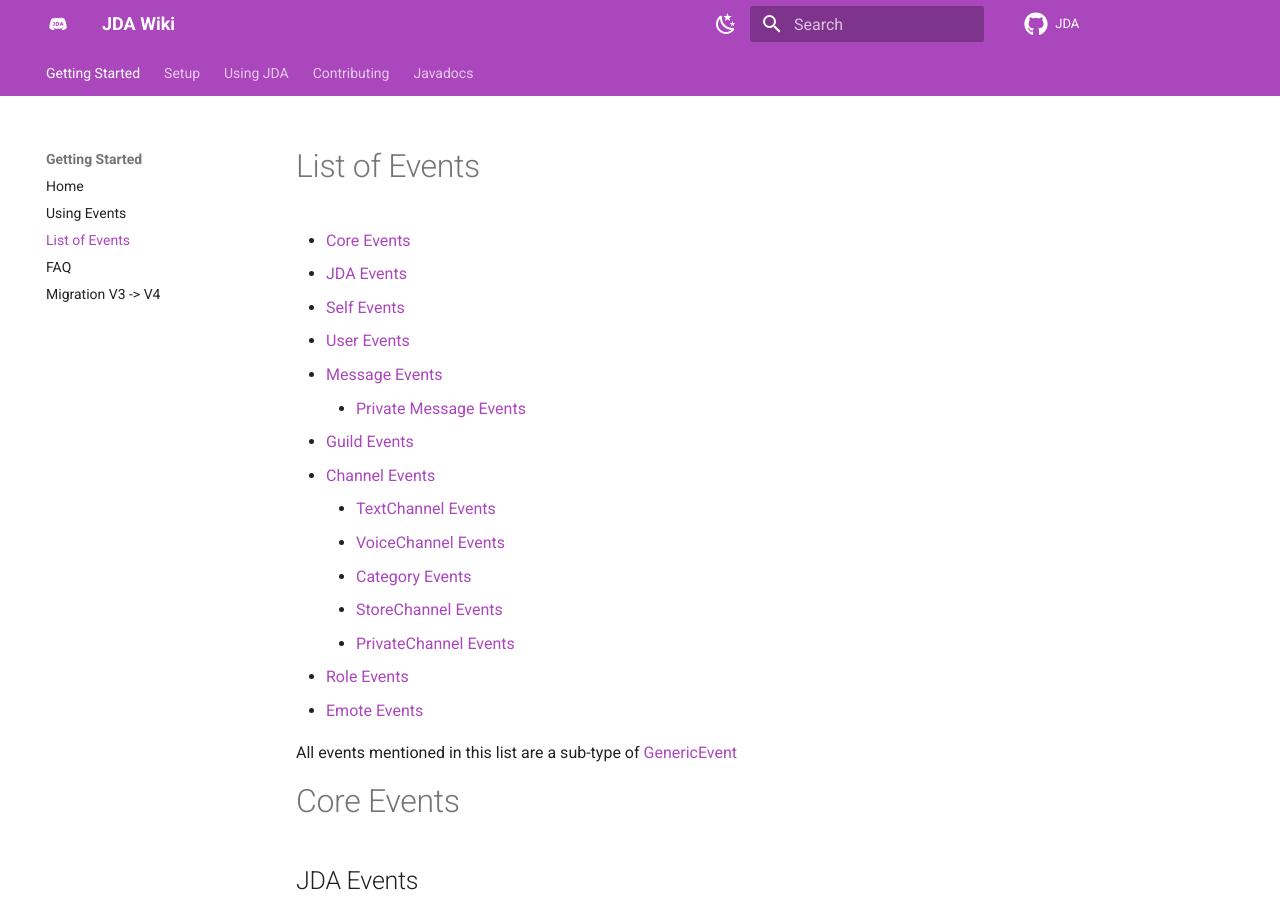
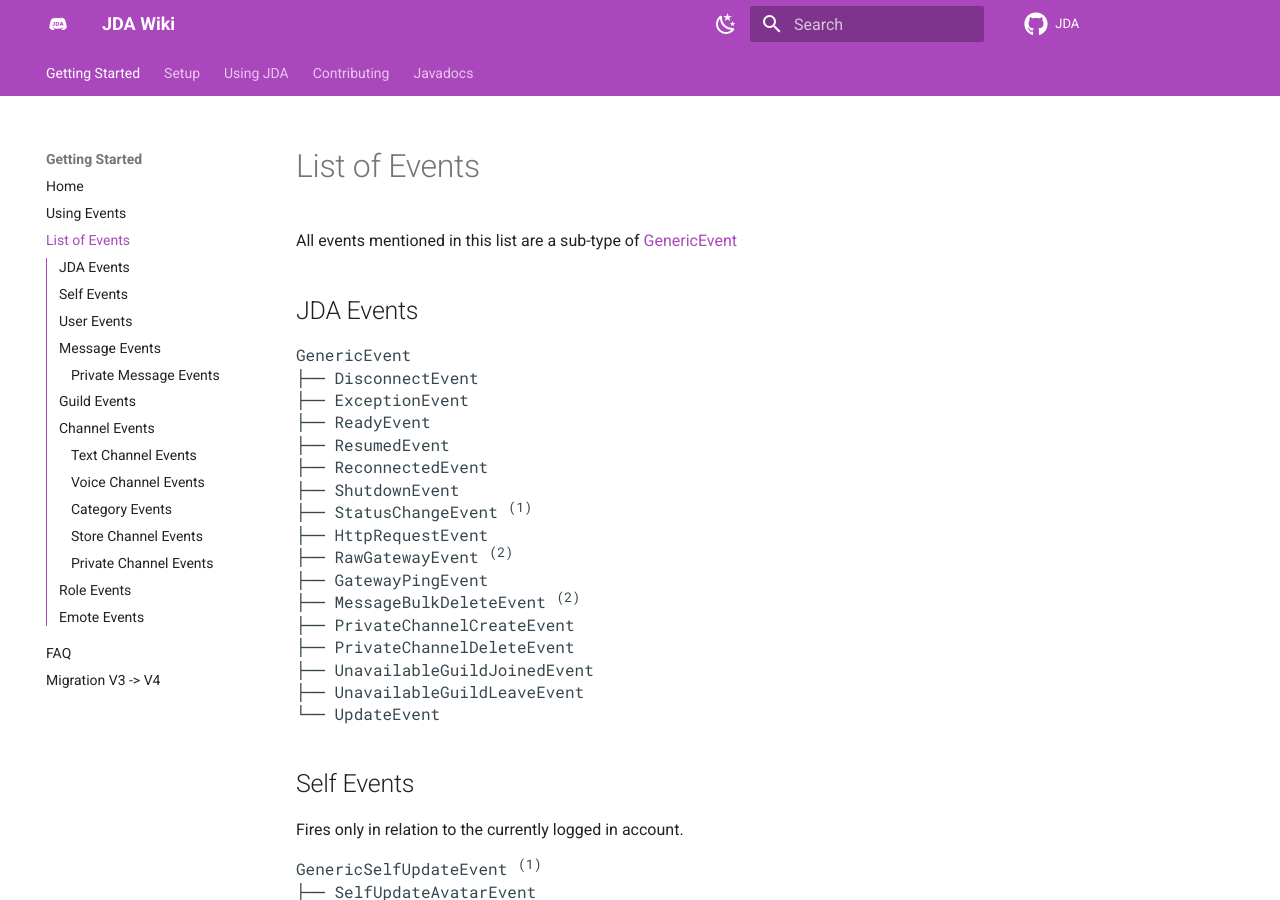
Before and after one commit to discord-jda/JDA-Website, an MkDocs documentation site: the page built from docs/introduction/events-list.md, in a window 1280 px wide and 900 px high. Built offline with MkDocs 1.6.1 and Material for MkDocs 9.7.7, drawn with Linux system fonts in a browser that asks for light colours; comment, search, counter and statistics services are not loaded.

Commit message:
First batch of improvements for Mkdocs

```diff
--- a/docs/introduction/events-list.md
+++ b/docs/introduction/events-list.md
@@ -1,25 +1,6 @@
 # List of Events
 
- - [Core Events](#core-events)
-   - [JDA Events](#jda-events)
-   - [Self Events](#self-events)
-   - [User Events](#user-events)
-   - [Message Events](#message-events)
-      - [Private Message Events](#private-message-events)
-   - [Guild Events](#guild-events)
-   - [Channel Events](#channel-events)
-     - [TextChannel Events](#text-channel-events)
-     - [VoiceChannel Events](#voice-channel-events)
-     - [Category Events](#category-events)
-     - [StoreChannel Events](#store-channel-events)
-     - [PrivateChannel Events](#private-channel-events)
-   - [Role Events](#role-events)
-   - [Emote Events](#emote-events)
-
 All events mentioned in this list are a sub-type of [GenericEvent](https://github.com/DV8FromTheWorld/JDA/tree/master/src/main/java/net/dv8tion/jda/api/events/GenericEvent.java)
-
-Core Events
-=============
 
 ## JDA Events
 
@@ -177,7 +158,7 @@
 
 ## Channel Events
 
-#### Text Channel Events
+### Text Channel Events
 
 <pre>
 GenericTextChannelEvent
@@ -192,7 +173,7 @@
     └── TextChannelUpdateTopicEvent
 </pre>
 
-#### Voice Channel Events
+### Voice Channel Events
 
 <pre>
 GenericVoiceChannelEvent
@@ -206,7 +187,7 @@
     └── VoiceChannelUpdateUserLimitEvent
 </pre>
 
-#### Category Events
+### Category Events
 
 <pre>
 GenericCategoryEvent
@@ -217,7 +198,7 @@
     └── CategoryUpdatePositionEvent
 </pre>
 
-#### Store Channel Events
+### Store Channel Events
 
 <pre>
 GenericStoreChannelEvent
@@ -228,7 +209,7 @@
     └── StoreChannelUpdateNameEvent
 </pre>
 
-#### Private Channel Events
+### Private Channel Events
 
 Note: We don't use a generic event here because there are only 2 events.
 
```
Also changed, not shown: docs/introduction/events.md (+1 -1 lines), docs/setup/eclipse.md (+86 -84 lines), docs/setup/intellij.md (+21 -17 lines), docs/setup/netbeans.md (+2 -2 lines).
